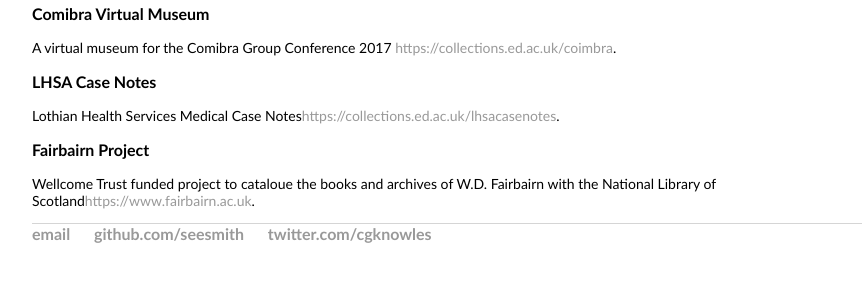
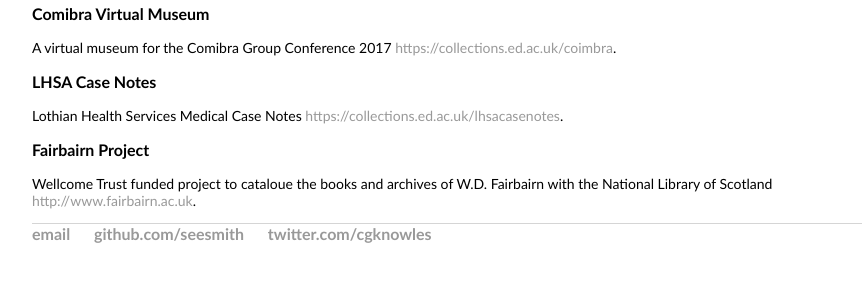
Before and after one commit to seesmith/seesmith.github.io, a Jekyll site: the page built from projects/index.html, in a window 1280 px wide. Shown: the part 672-972 px from the top of the page, without its empty margins (160-1022 px from the left). Built offline with Jekyll 4.4.1, drawn with Linux system fonts in a browser that asks for light colours; some of the changed lines change nothing that is shown.

Commit message:
Update index.html

```diff
--- a/projects/index.html
+++ b/projects/index.html
@@ -32,10 +32,10 @@
 	<p>A virtual museum for the Comibra Group Conference 2017 <a href="https://collections.ed.ac.uk/coimbra">https://collections.ed.ac.uk/coimbra</a>.</p>
 
 	<h3>LHSA Case Notes</h3>
-	<p>Lothian Health Services Medical Case Notes<a href="https://collections.ed.ac.uk/lhsacasenotes">https://collections.ed.ac.uk/lhsacasenotes</a>.</p>
+	<p>Lothian Health Services Medical Case Notes <a href="https://collections.ed.ac.uk/lhsacasenotes">https://collections.ed.ac.uk/lhsacasenotes</a>.</p>
 
 	<h3>Fairbairn Project</h3>
-	<p>Wellcome Trust funded project to cataloue the books and archives of W.D. Fairbairn with the National Library of Scotland<a href="https://www.fairbairn.ac.uk">https://www.fairbairn.ac.uk</a>.</p>
+	<p>Wellcome Trust funded project to cataloue the books and archives of W.D. Fairbairn with the National Library of Scotland <a href="http://www.fairbairn.ac.uk">http://www.fairbairn.ac.uk</a>.</p>
 
 
 </div><!-- /.blurb -->
```
